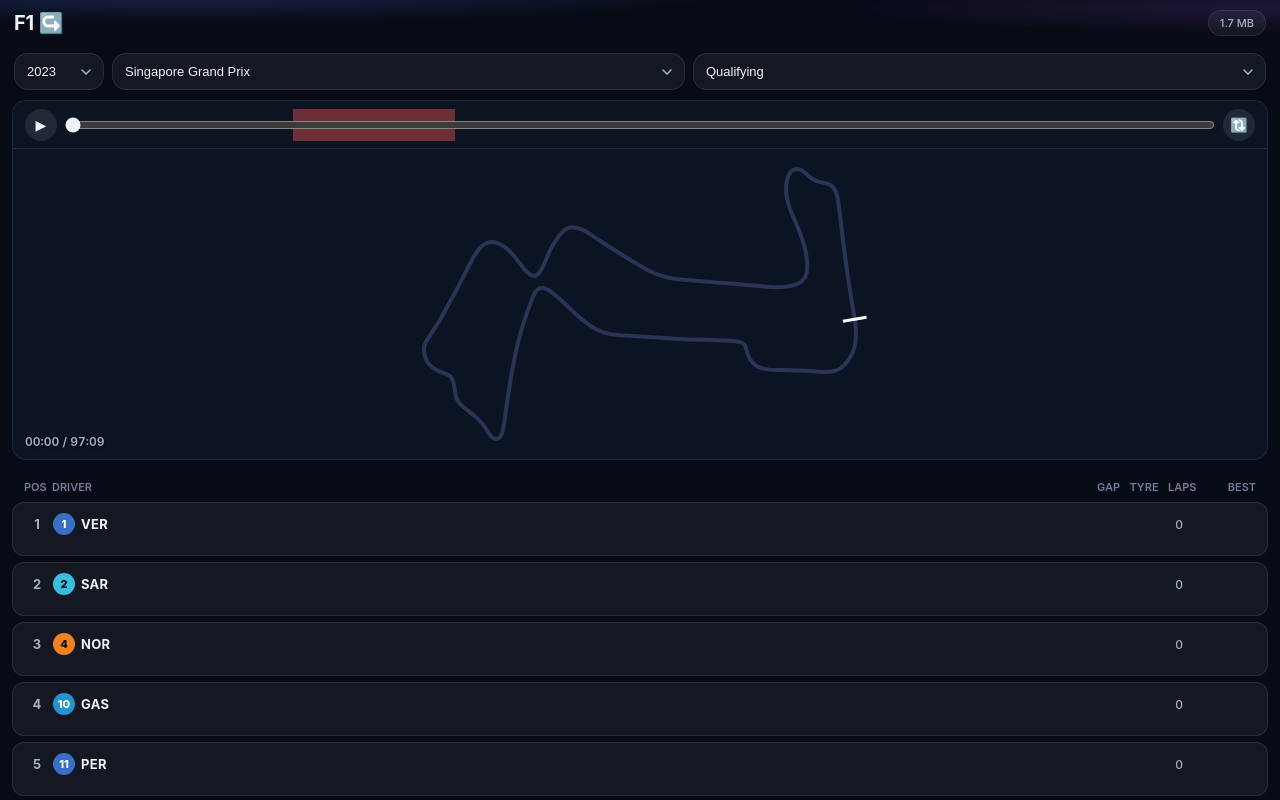
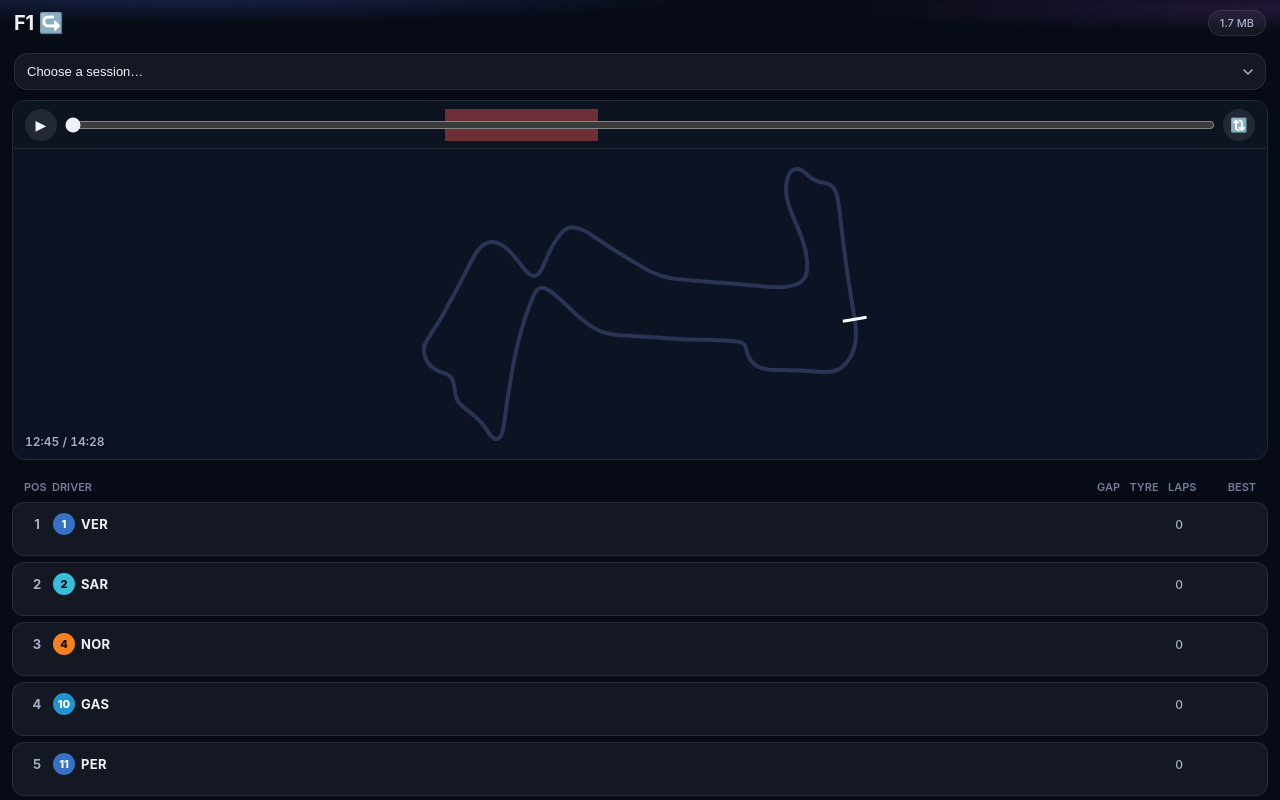
Before and after one commit to brianshumbanovelti-create/Analysis, a plain HTML site: page index.html in a window 1280 px wide. Drawn offline with Linux system fonts and the light colour scheme.

Commit message:
Update index.html

```diff
--- a/index.html
+++ b/index.html
@@ -72,7 +72,6 @@
     padding: 10px 30px 10px 12px; font-size: 13px; font-weight: 500;
   }
   .selector-row select:disabled { opacity: 0.5; }
-  .selector-row select:first-child { flex: 0 0 90px; }
 
   #error {
     position: fixed; top: calc(var(--header-height) + 8px); left: 12px; right: 12px;
@@ -137,16 +136,14 @@
     color: var(--dim); z-index: 5; text-shadow: 0 1px 3px rgba(0,0,0,0.8);
   }
 
-  /* RC Popup */
   #rcPopup {
     position: absolute; top: 56px; left: 12px; right: 12px;
-    background: rgba(255, 210, 63, 0.95); color: #000;
-    padding: 8px 12px; border-radius: 8px; font-size: 12px; font-weight: 700;
+    background: #ffffff; color: #333333;
+    padding: 6px 10px; border-radius: 8px; font-size: 11px; font-weight: 600;
     text-align: center; opacity: 0; transition: opacity 0.3s ease;
     pointer-events: none; z-index: 10; box-shadow: 0 4px 12px rgba(0,0,0,0.5);
   }
   #rcPopup.show { opacity: 1; }
-  #rcPopup.red { background: rgba(255, 92, 92, 0.95); color: #fff; }
 
   #listContainer {
     position: absolute; top: calc(var(--header-height) + var(--map-height) + 8px);
@@ -220,9 +217,7 @@
     <span class="download-meter" id="dataMeter">0 KB</span>
   </div>
   <div class="selector-row">
-    <select id="yearSelect" disabled><option>Year</option></select>
-    <select id="meetingSelect" disabled><option>Grand Prix</option></select>
-    <select id="sessionSelect" disabled><option>Session</option></select>
+    <select id="sessionSelect" disabled><option>Loading sessions…</option></select>
   </div>
 </div>
 
@@ -258,14 +253,20 @@
   "use strict";
 
   var els = {
-    yearSelect: document.getElementById("yearSelect"), meetingSelect: document.getElementById("meetingSelect"),
-    sessionSelect: document.getElementById("sessionSelect"), dataMeter: document.getElementById("dataMeter"),
-    error: document.getElementById("error"), mapWrap: document.getElementById("mapWrap"),
-    canvas: document.getElementById("trackCanvas"), mapEmpty: document.getElementById("mapEmpty"),
-    playBtn: document.getElementById("playBtn"), slider: document.getElementById("slider"),
-    sliderMarkers: document.getElementById("sliderMarkers"), flipBtn: document.getElementById("flipBtn"),
-    timeDisplay: document.getElementById("timeDisplay"), progressWrap: document.getElementById("progressWrap"),
-    progressBar: document.getElementById("progressBar"), rankingsList: document.getElementById("rankingsList"),
+    sessionSelect: document.getElementById("sessionSelect"),
+    dataMeter: document.getElementById("dataMeter"),
+    error: document.getElementById("error"),
+    mapWrap: document.getElementById("mapWrap"),
+    canvas: document.getElementById("trackCanvas"),
+    mapEmpty: document.getElementById("mapEmpty"),
+    playBtn: document.getElementById("playBtn"),
+    slider: document.getElementById("slider"),
+    sliderMarkers: document.getElementById("sliderMarkers"),
+    flipBtn: document.getElementById("flipBtn"),
+    timeDisplay: document.getElementById("timeDisplay"),
+    progressWrap: document.getElementById("progressWrap"),
+    progressBar: document.getElementById("progressBar"),
+    rankingsList: document.getElementById("rankingsList"),
     rcPopup: document.getElementById("rcPopup")
   };
 
@@ -275,9 +276,8 @@
     laps: [], stints: {}, raceControl: [], sessionResult: [],
     currentTime: 0, playing: false, lastFrameTime: 0, transform: null,
     highlightedDriver: null, bytesDownloaded: 0,
-    currentPhase: 1, q1Ended: false, q2Ended: false,
-    q1Eliminated: [], q2Eliminated: [],
-    activeRC: null, rcTimeout: null
+    q1Ended: false, q2Ended: false, q1Eliminated: [], q2Eliminated: [],
+    activeRC: null, rcTimeout: null, lastFlagState: false
   };
 
   var animationId = null;
@@ -302,18 +302,23 @@
       return res.text().then(text => { addBytes(text.length); return JSON.parse(text); });
     });
   }
+
   function formatTime(sec) {
     if (sec === null || sec === undefined) return "";
     var m = Math.floor(sec / 60), s = (sec % 60).toFixed(3);
     return m + ":" + (s < 10 ? "0" + s : s);
   }
   function formatShortTime(sec) { return sec === null ? "" : sec.toFixed(3); }
+
   function updateTimeDisplay() {
-    var m = Math.floor(state.currentTime / 60), s = Math.floor(state.currentTime % 60);
-    var tM = Math.floor(state.sessionLength / 60), tS = Math.floor(state.sessionLength % 60);
-    els.timeDisplay.textContent = (m<10?"0":"")+m+":"+(s<10?"0":"")+s+" / "+(tM<10?"0":"")+tM+":"+(tS<10?"0":"")+tS;
+    var now = new Date(state.sessionStartMs + state.currentTime * 1000);
+    var end = new Date(state.sessionStartMs + state.sessionLength * 1000);
+
+    var fmt = d => (d.getHours()<10?"0":"") + d.getHours() + ":" + (d.getMinutes()<10?"0":"") + d.getMinutes();
+    els.timeDisplay.textContent = fmt(now) + " / " + fmt(end);
     els.slider.value = state.currentTime;
   }
+
   function getContrastColor(hex) {
     if(!hex || hex === "ffffff") return "#000";
     var r = parseInt(hex.substr(0, 2), 16), g = parseInt(hex.substr(2, 2), 16), b = parseInt(hex.substr(4, 2), 16);
@@ -332,37 +337,32 @@
   fetchJSON("data/sessions.json").then(sessions => {
     if (!Array.isArray(sessions) || sessions.length === 0) throw new Error("sessions.json is empty");
     state.allSessions = sessions;
-    var years = [...new Set(sessions.map(s => s.year || "Unknown"))].sort((a,b) => b-a);
-    els.yearSelect.innerHTML = years.map(y => `<option value="${y}">${y}</option>`).join("");
-    els.yearSelect.disabled = false;
-    els.yearSelect.addEventListener("change", populateMeetings);
-    els.meetingSelect.addEventListener("change", populateSessions);
+    els.sessionSelect.innerHTML = `<option value="">Choose a session…</option>` +
+      sessions.map(s => `<option value="${s.session_key}">${s.year} ${s.meeting_name} - ${s.session_name}</option>`).join("");
+    els.sessionSelect.disabled = false;
     els.sessionSelect.addEventListener("change", function() { if (this.value) selectSession(this.value); });
-    populateMeetings();
+    if (sessions.length > 0) selectSession(sessions[0].session_key);
   }).catch(err => showError(err.message));
 
-  function populateMeetings() {
-    var year = els.yearSelect.value;
-    var filtered = state.allSessions.filter(s => String(s.year) === String(year));
-    var meetings = [], seen = new Set();
-    filtered.forEach(s => { if (!seen.has(s.meeting_name)) { seen.add(s.meeting_name); meetings.push(s.meeting_name || "Unknown"); } });
-    els.meetingSelect.innerHTML = meetings.map(m => `<option value="${m}">${m}</option>`).join("");
-    els.meetingSelect.disabled = false;
-    populateSessions();
-  }
-  function populateSessions() {
-    var year = els.yearSelect.value, meeting = els.meetingSelect.value;
-    var filtered = state.allSessions.filter(s => String(s.year) === String(year) && s.meeting_name === meeting);
-    els.sessionSelect.innerHTML = filtered.map(s => `<option value="${s.session_key}">${s.session_name || "Session"}</option>`).join("");
-    els.sessionSelect.disabled = false;
-    if (filtered.length > 0) selectSession(filtered[0].session_key);
+  function getTrackFlagState(t) {
+    var isRed = false;
+    for (var i = 0; i < state.raceControl.length; i++) {
+      var m = state.raceControl[i];
+      var mt = (new Date(m.date).getTime() - state.sessionStartMs) / 1000;
+      if (mt > t) break;
+
+      if (m.flag === "RED") isRed = true;
+      if (m.flag === "GREEN" || m.message === "TRACK CLEAR" || (m.message && m.message.includes("SAFETY CAR"))) isRed = false;
+    }
+    return isRed;
   }
 
   function selectSession(key) {
     state.currentSessionKey = key; state.outline = null; state.drivers = {};
     state.driverOrder = []; state.laps = []; state.stints = {}; state.raceControl = []; state.sessionResult = [];
-    state.highlightedDriver = null; state.bytesDownloaded = 0; state.currentPhase = 1;
+    state.highlightedDriver = null; state.bytesDownloaded = 0;
     state.q1Ended = false; state.q2Ended = false; state.q1Eliminated = []; state.q2Eliminated = [];
+    state.lastFlagState = false;
     updateMeter();
     els.playBtn.disabled = true; els.flipBtn.disabled = true; els.slider.disabled = true;
     els.mapEmpty.style.display = "flex"; els.mapEmpty.textContent = "Loading data…";
@@ -380,17 +380,20 @@
       state.raceControl = results[5]; state.sessionResult = results[6];
 
       state.sessionStartMs = new Date(meta.date_start).getTime();
+
+      // Anchor to Race Control
+      if (state.raceControl.length > 0) {
+        state.sessionStartMs = new Date(state.raceControl[0].date).getTime();
+        var endMs = new Date(state.raceControl[state.raceControl.length-1].date).getTime();
+        state.sessionLength = (endMs - state.sessionStartMs) / 1000;
+      } else {
+        state.sessionLength = (new Date(meta.date_end).getTime() - state.sessionStartMs) / 1000;
+      }
+
       state.outline = outline;
-
-      // Dynamic session length: use latest timestamp in laps or location
-      var maxT = 0;
-      state.laps.forEach(l => { if (l.date_start) maxT = Math.max(maxT, (new Date(l.date_start).getTime() - state.sessionStartMs)/1000 + (l.lap_duration || 0)); });
-      state.raceControl.forEach(m => { maxT = Math.max(maxT, (new Date(m.date).getTime() - state.sessionStartMs)/1000); });
-
-      state.sessionLength = Math.max(maxT + 10, (new Date(meta.date_end).getTime() - state.sessionStartMs)/1000);
       els.slider.max = state.sessionLength;
 
-      // Slider markers for Red Flags
+      // Slider markers
       var redStart = null;
       state.raceControl.forEach(m => {
         if (m.flag === "RED") redStart = (new Date(m.date).getTime() - state.sessionStartMs)/1000;
@@ -408,12 +411,11 @@
       });
       stintsRaw.forEach(s => { if (!state.stints[s.driver_number]) state.stints[s.driver_number] = []; state.stints[s.driver_number].push(s); });
 
-      // Qualifying Cutoffs using session_result
+      // Qualifying Cutoffs
       state.sessionResult.forEach(r => {
         if (!r.duration || !Array.isArray(r.duration)) return;
-        var q1 = r.duration[0], q2 = r.duration[1], q3 = r.duration[2];
-        if (q1 !== null && q2 === null) state.q1Eliminated.push(r.driver_number);
-        if (q1 !== null && q2 !== null && q3 === null) state.q2Eliminated.push(r.driver_number);
+        if (r.duration[0] !== null && r.duration[1] === null) state.q1Eliminated.push(r.driver_number);
+        if (r.duration[0] !== null && r.duration[1] !== null && r.duration[2] === null) state.q2Eliminated.push(r.driver_number);
       });
 
       // Precompute Sector Colors
@@ -422,7 +424,7 @@
       var drvBestS1 = {}, drvBestS2 = {}, drvBestS3 = {};
 
       validLaps.forEach(l => {
-        l._t_start = (new Date(l.date_start).getTime() - state.sessionStartMs)/1000;
+        l._t_start = (new Date(l.date_start).getTime() - state.sessionStartMs) / 1000;
         l._t_end = l._t_start + (l.lap_duration || 0);
         if (l.is_pit_out_lap) { l._c1 = l._c2 = l._c3 = 'c-neutral'; return; }
 
@@ -491,10 +493,10 @@
     if (!state.drivers || Object.keys(state.drivers).length === 0) return;
     var t = state.currentTime, driversData = [];
 
-    // Check Phase Transitions & RC Popups
+    // Check RC
     var rcInWindow = state.raceControl.filter(m => {
       var mt = (new Date(m.date).getTime() - state.sessionStartMs)/1000;
-      return mt <= t && mt > t - 0.5; // Just hit this second
+      return mt <= t && mt > t - 0.5;
     });
     if (rcInWindow.length > 0) {
       var m = rcInWindow[0];
@@ -504,9 +506,9 @@
       if (m.message !== state.activeRC) {
         state.activeRC = m.message;
         els.rcPopup.textContent = m.message;
-        els.rcPopup.className = "show " + (m.flag === "RED" ? "red" : "");
+        els.rcPopup.className = "show";
         clearTimeout(state.rcTimeout);
-        state.rcTimeout = setTimeout(() => els.rcPopup.classList.remove("show"), 3000);
+        state.rcTimeout = setTimeout(() => els.rcPopup.classList.remove("show"), 4000);
       }
     }
 
@@ -527,7 +529,7 @@
       driversData.push({ dn, bestLap, completedLaps: laps.filter(l => t >= l._t_end).length, curr, prev, stint });
     }
 
-    // Sort by Best Lap
+    // Sort
     driversData.sort((a, b) => {
       if (a.bestLap === null && b.bestLap === null) return a.dn - b.dn;
       if (a.bestLap === null) return 1;
@@ -535,17 +537,13 @@
       return a.bestLap - b.bestLap;
     });
 
-    // Reorder based on Qualifying Cutoffs
     var finalOrder = [];
     var eliminated = new Set();
     if (state.q1Ended) state.q1Eliminated.forEach(dn => eliminated.add(dn));
     if (state.q2Ended) state.q2Eliminated.forEach(dn => eliminated.add(dn));
 
-    // Advanced drivers first (sorted by best)
     driversData.forEach(d => { if (!eliminated.has(d.dn)) finalOrder.push(d); });
-    // Eliminated drivers next (sorted by best among themselves)
-    var elimData = driversData.filter(d => eliminated.has(d.dn));
-    finalOrder = finalOrder.concat(elimData);
+    finalOrder = finalOrder.concat(driversData.filter(d => eliminated.has(d.dn)));
 
     var p1Best = finalOrder.length > 0 ? finalOrder[0].bestLap : null;
     var domOrder = [];
@@ -593,7 +591,14 @@
     }
 
     var totalEl = document.getElementById("total-" + dn);
-    if (totalEl) totalEl.textContent = (sVal[0] && sVal[1] && sVal[2]) ? (sVal[0]+sVal[1]+sVal[2]).toFixed(3) : "";
+    if (totalEl) {
+      if (sVal[0] && sVal[1] && sVal[2]) {
+        var total = Number(sVal[0]) + Number(sVal[1]) + Number(sVal[2]);
+        totalEl.textContent = formatTime(total);
+      } else {
+        totalEl.textContent = "";
+      }
+    }
 
     for (var k = 0; k < 3; k++) {
       var el = document.getElementById("s" + (k+1) + "-" + dn);
@@ -662,18 +667,7 @@
       return [cx, cy];
     }
 
-    // Detect Red Flag for track colour
-    var isRed = false;
-    var recentRC = state.raceControl.filter(m => {
-      var mt = (new Date(m.date).getTime() - state.sessionStartMs)/1000;
-      return mt <= state.currentTime;
-    });
-    if (recentRC.length > 0) {
-      var last = recentRC[recentRC.length - 1];
-      if (last.flag === "RED" || (last.message.includes("SAFETY CAR") && !last.message.includes("VIRTUAL"))) isRed = true;
-      // Clear red if green or clear comes after
-      if (last.flag === "GREEN" || last.message === "TRACK CLEAR") isRed = false;
-    }
+    var isRed = getTrackFlagState(state.currentTime);
 
     baseCtx.beginPath();
     var p0 = toCanvas(pts[0][0], pts[0][1]); baseCtx.moveTo(p0[0], p0[1]);
@@ -683,7 +677,6 @@
     baseCtx.strokeStyle = isRed ? "#ff5c5c" : "#2a3454";
     baseCtx.stroke();
 
-    // Start line
     var p1 = toCanvas(pts[1][0], pts[1][1]);
     var dx = p1[0] - p0[0], dy = p1[1] - p0[1], len = Math.sqrt(dx*dx + dy*dy);
     var nx = -dy / len, ny = dx / len, lineLen = 12;
@@ -691,7 +684,7 @@
     baseCtx.lineTo(p0[0] + nx * lineLen, p0[1] + ny * lineLen);
     baseCtx.lineWidth = 3; baseCtx.strokeStyle = "#ffffff"; baseCtx.stroke();
 
-    // Calculate Sector Lines from fastest lap
+    // Sector Lines
     var validLaps = state.laps.filter(l => l.date_start && !l.is_pit_out_lap && l.duration_sector_1 && l.duration_sector_2 && l.duration_sector_3);
     if (validLaps.length > 0) {
       var fastest = validLaps.reduce((a, b) => a.lap_duration < b.lap_duration ? a : b);
@@ -746,11 +739,19 @@
 
   function getCarLocation(data, t) {
     if (data.length === 0) return null;
-    if (t < data[0][0] || t > data[data.length - 1][0]) return null;
-    var i = data.length - 1; while (i > 0 && data[i][0] > t) i--;
+    if (t > data[data.length - 1][0]) {
+      var last = data[data.length - 1];
+      return (last[1] === 0 && last[2] === 0) ? null : [last[1], last[2]];
+    }
+    if (t < data[0][0]) return null;
+
+    var i = data.length - 1;
+    while (i > 0 && data[i][0] > t) i--;
     if (i === data.length - 1) return [data[i][1], data[i][2]];
+
     var p1 = data[i], p2 = data[i + 1];
-    if (p2[0] - p1[0] > 5) return null;
+    if (p2[0] - p1[0] > 5) return [p1[1], p1[2]];
+
     var ratio = (t - p1[0]) / (p2[0] - p1[0]);
     var x = p1[1] + (p2[1] - p1[1]) * ratio, y = p1[2] + (p2[2] - p1[2]) * ratio;
     if (x === 0 && y === 0) return null;
@@ -762,15 +763,32 @@
     if (!state.lastFrameTime) state.lastFrameTime = timestamp;
     var dt = (timestamp - state.lastFrameTime) / 1000; state.lastFrameTime = timestamp; state.currentTime += dt;
     if (state.currentTime >= state.sessionLength) { state.currentTime = state.sessionLength; pausePlayback(); }
-    updateTimeDisplay(); drawCars(); updateRankings();
+
+    updateTimeDisplay();
+    var currentFlagState = getTrackFlagState(state.currentTime);
+    if (state.lastFlagState !== currentFlagState) {
+      state.lastFlagState = currentFlagState;
+      prepareBackground();
+    }
+    drawCars(); updateRankings();
     if (state.playing) animationId = requestAnimationFrame(loop);
   }
+
   function playPlayback() { if (state.playing) return; if (state.currentTime >= state.sessionLength) state.currentTime = 0; state.playing = true; state.lastFrameTime = 0; els.playBtn.textContent = "⏸"; animationId = requestAnimationFrame(loop); }
   function pausePlayback() { state.playing = false; els.playBtn.textContent = "▶"; if (animationId) cancelAnimationFrame(animationId); }
 
   els.playBtn.addEventListener("click", () => { if (state.playing) pausePlayback(); else playPlayback(); });
   var wasPlaying = false;
-  els.slider.addEventListener("input", () => { state.currentTime = parseFloat(els.slider.value); updateTimeDisplay(); drawCars(); updateRankings(); });
+  els.slider.addEventListener("input", () => {
+    state.currentTime = parseFloat(els.slider.value);
+    updateTimeDisplay();
+    var currentFlagState = getTrackFlagState(state.currentTime);
+    if (state.lastFlagState !== currentFlagState) {
+      state.lastFlagState = currentFlagState;
+      prepareBackground();
+    }
+    drawCars(); updateRankings();
+  });
   els.slider.addEventListener("touchstart", () => { wasPlaying = state.playing; pausePlayback(); });
   els.slider.addEventListener("touchend", () => { if (wasPlaying) playPlayback(); });
 
```
